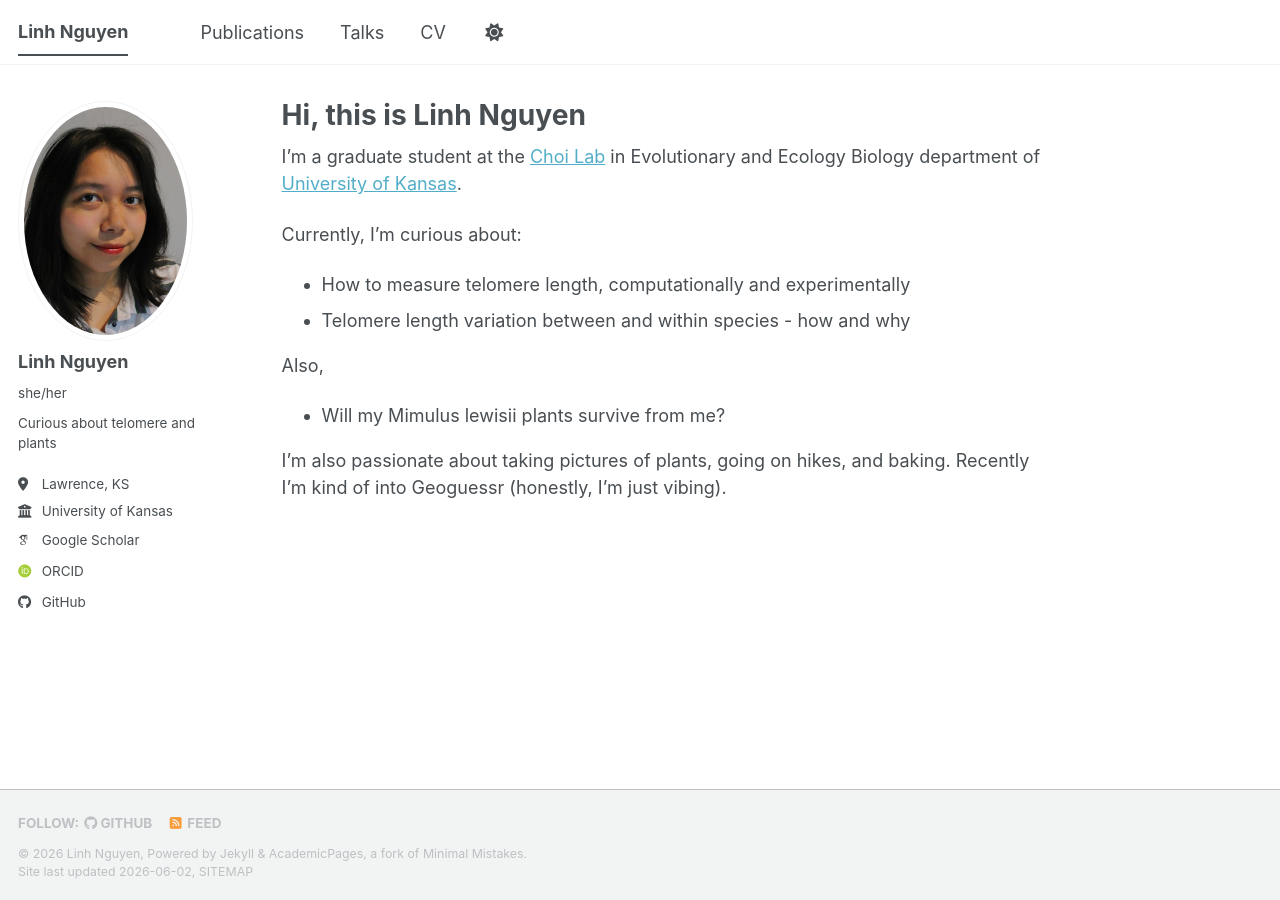
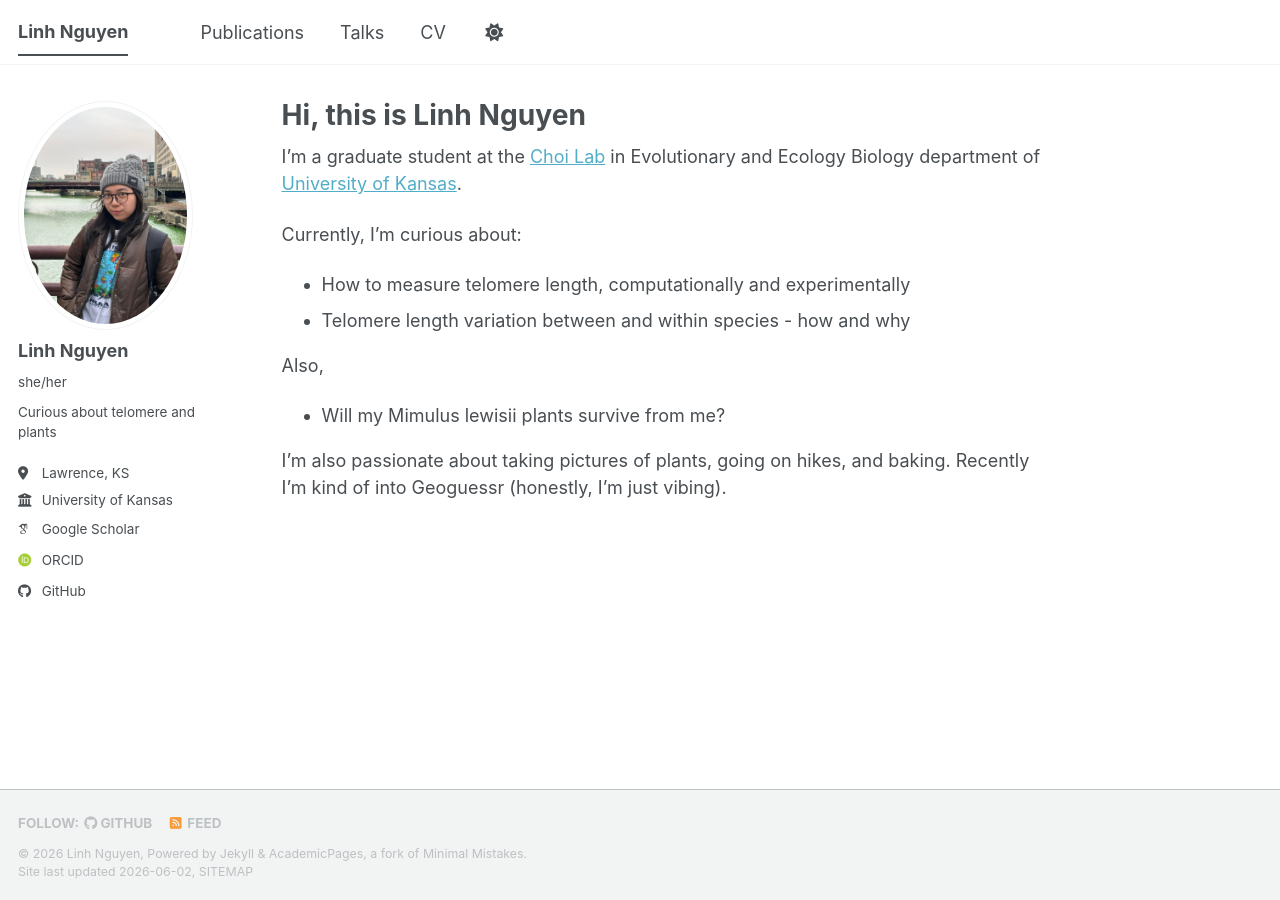
Before and after one commit to lynnnguyen1/lynnnguyen1.github.io, a Jekyll site: the page built from _pages/about.md, in a window 1280 px wide. Built offline with Jekyll 4.4.1, drawn with Linux system fonts in a browser that asks for light colours; some web fonts are replaced; a script bundle is joined from its source files by our own code; library files that are not in the unit come from our copies.

Commit message:
Update author avatar image in config

```diff
--- a/_config.yml
+++ b/_config.yml
@@ -23,7 +23,7 @@ repository               : "https://github.com/lynnnguyen1/lynnnguyen1.github.io
 #               Additional customization can be done by editing /_includes/author-profile.html
 author:
   # Biographic information
-  avatar           : "NguyenLinh_pic_Linh Nguyen.png"
+  avatar           : "pic-LN.jpg"
   name             : "Linh Nguyen"
   pronouns         : she/her # example: "she/her"
   bio              : "Curious about telomere and plants"
```
